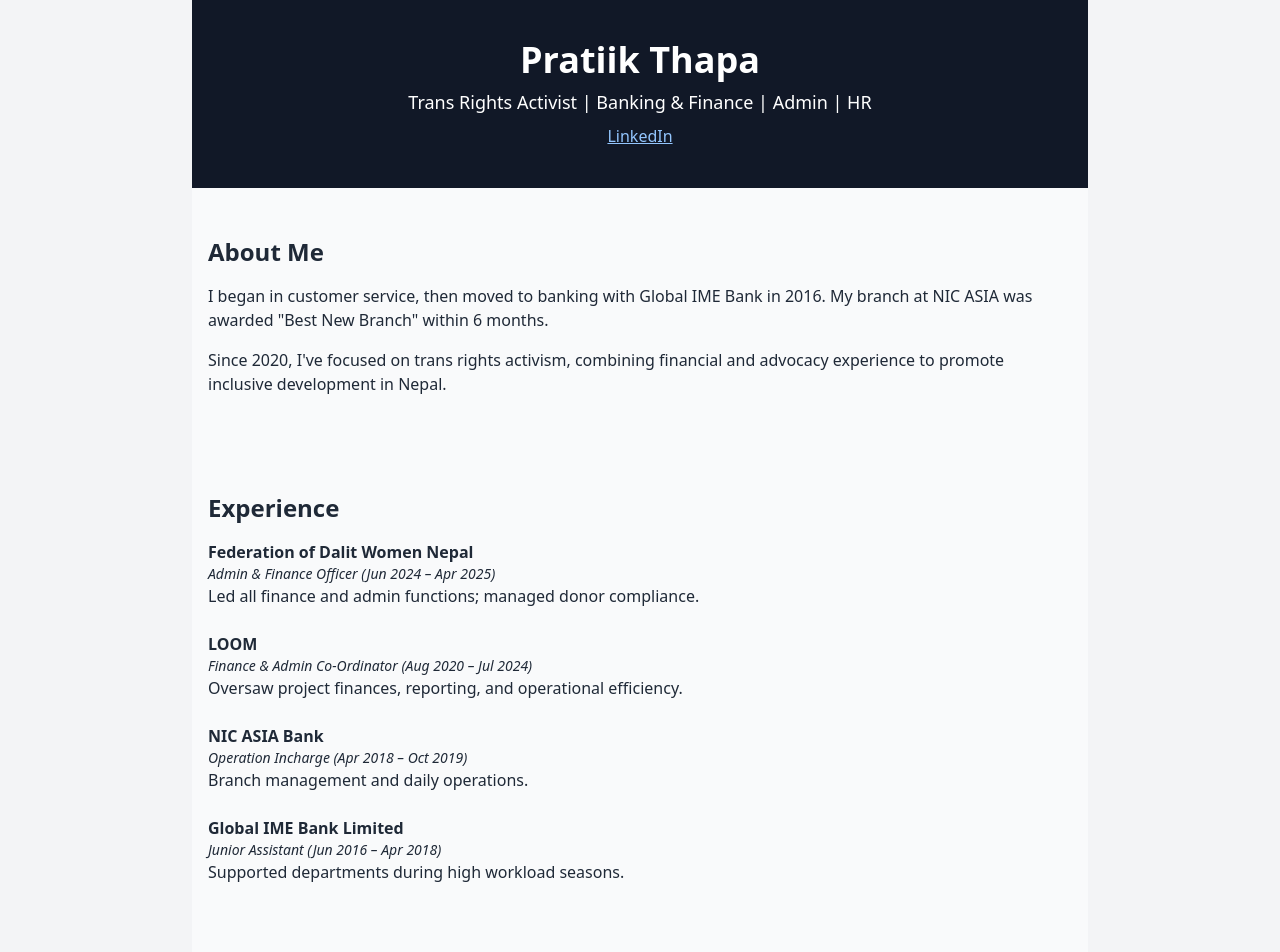
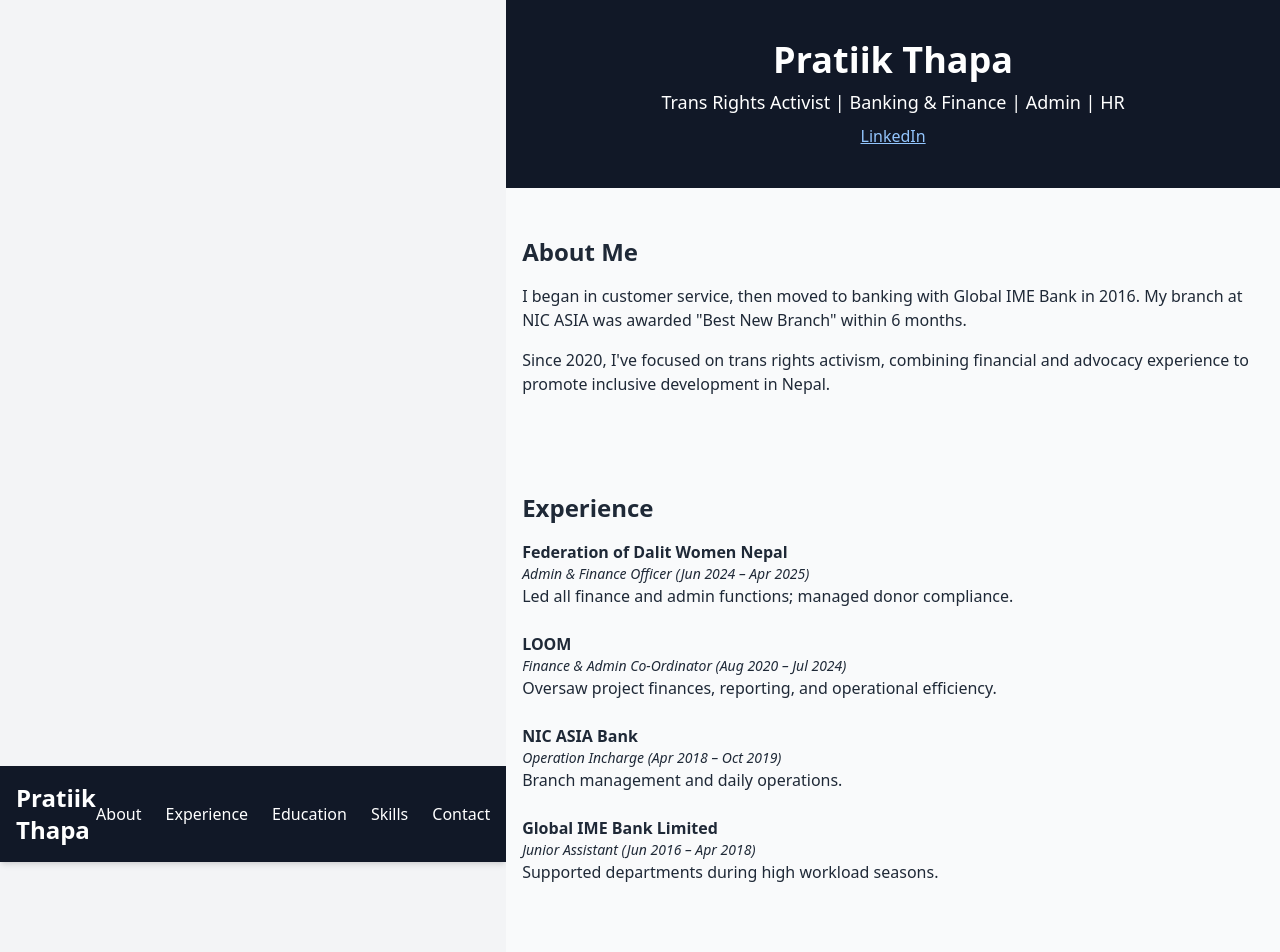
Before and after one commit to pradipchaudhary/pratikthapa, a Next.js app: page / in a window 1280 px wide. Shown: the top 952 px of the page. Built offline with nearby package versions, Linux system fonts and the light colour scheme.

Commit message:
Update page.tsx

```diff
--- a/app/page.tsx
+++ b/app/page.tsx
@@ -1,9 +1,12 @@
 'use client';
 
 import Link from 'next/link';
+import Header from '../components/Header'; // adjust the path if needed
 
 export default function Home() {
   return (
+    <>
+    <Header />
     <main className="bg-gray-50 min-h-screen text-gray-800">
       <section className="text-center py-10 bg-gray-900 text-white">
         <h1 className="text-4xl font-bold">Pratiik Thapa</h1>
@@ -89,5 +92,6 @@ export default function Home() {
         <p>&copy; 2025 Pratiik Thapa. All rights reserved.</p>
       </footer>
     </main>
+      </>
   );
 }
```
